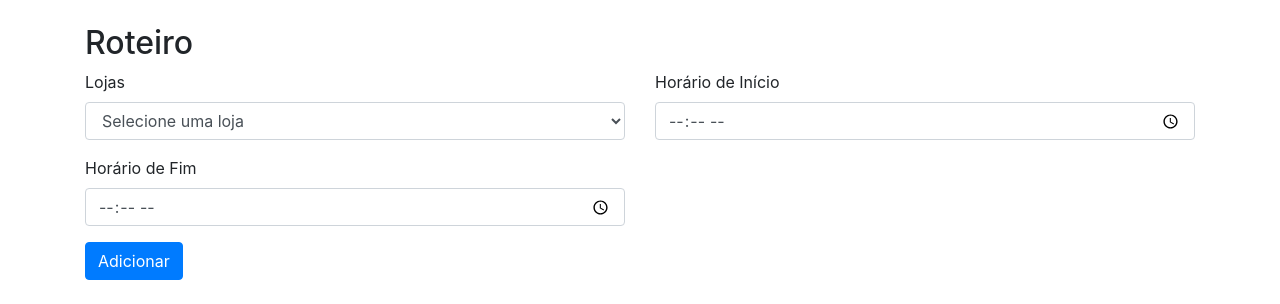
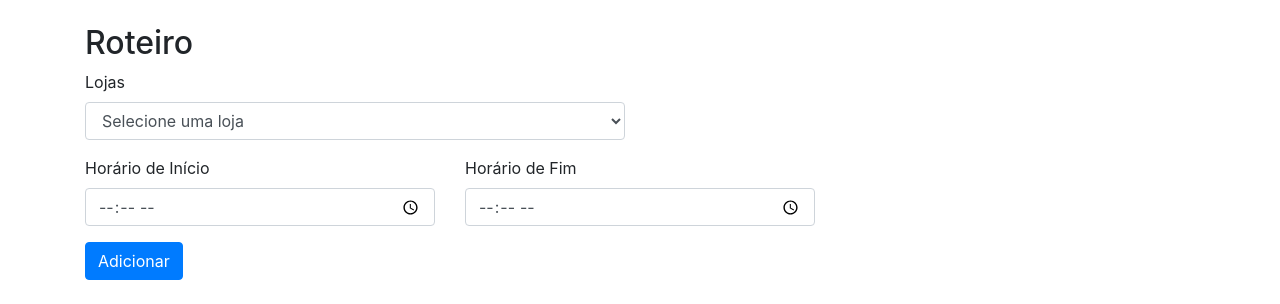
Before and after one commit to Projeto-PI-Capao-Redondo/pi_1, a Flask app: page /roteiro in a window 1280 px wide. Shown: the part 56-360 px from the top of the page. Run offline with Flask 3, Linux system fonts and the light colour scheme; data that the repository does not hold is empty; some libraries are stand-ins or nearby versions.

Commit message:
Roteiro - Ajustes

```diff
--- a/templates/roteiro.html
+++ b/templates/roteiro.html
@@ -19,15 +19,15 @@
           </select>
         </div>
       </div>
-      <div class="col-md-6">
-        <div class="form-group">
-          <label for="horario_inicio">Horário de Início</label>
-          <input type="time" class="form-control" id="horario_inicio">
-        </div>
-      </div>
     </div>
     <div class="row">
-      <div class="col-md-6">
+        <div class="col-md-4">
+            <div class="form-group">
+              <label for="horario_inicio">Horário de Início</label>
+              <input type="time" class="form-control" id="horario_inicio">
+            </div>
+          </div>
+      <div class="col-md-4">
         <div class="form-group">
           <label for="horario_fim">Horário de Fim</label>
           <input type="time" class="form-control" id="horario_fim">
```
